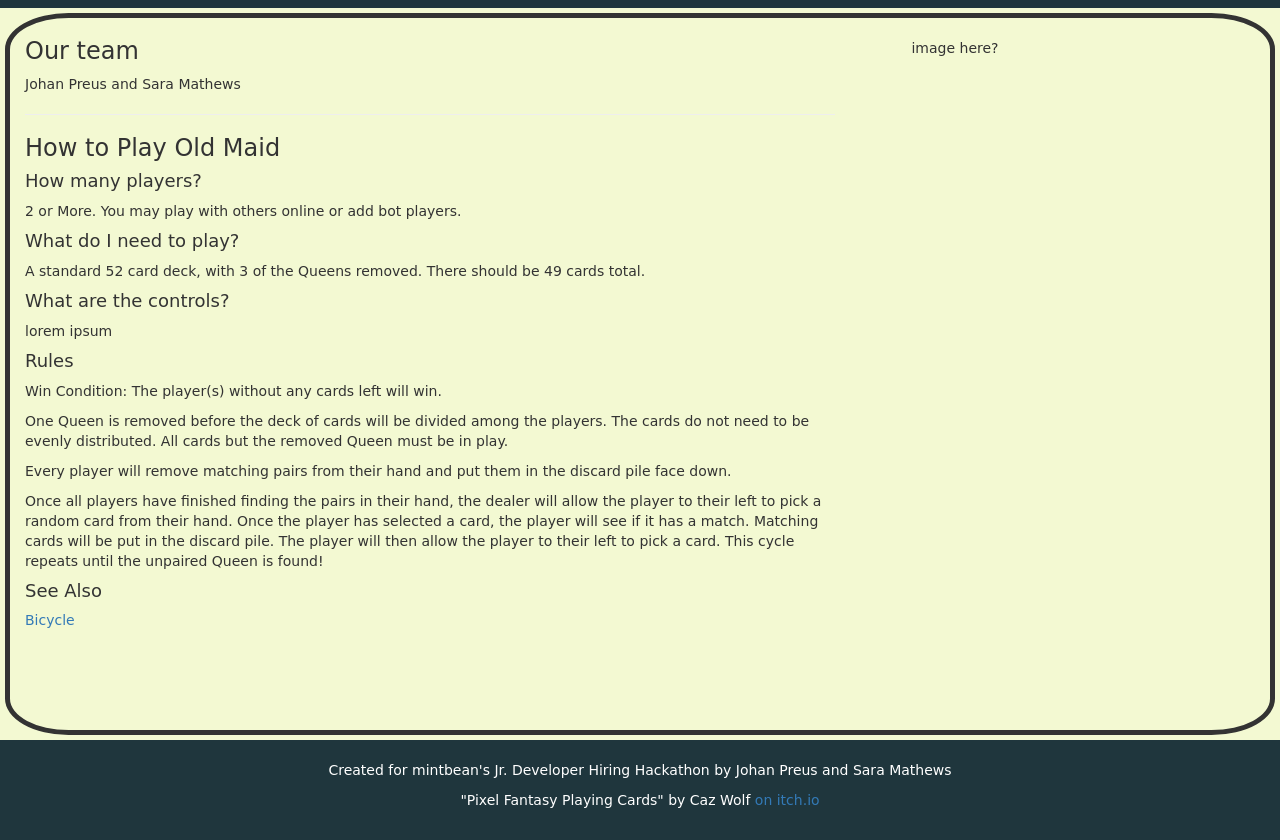
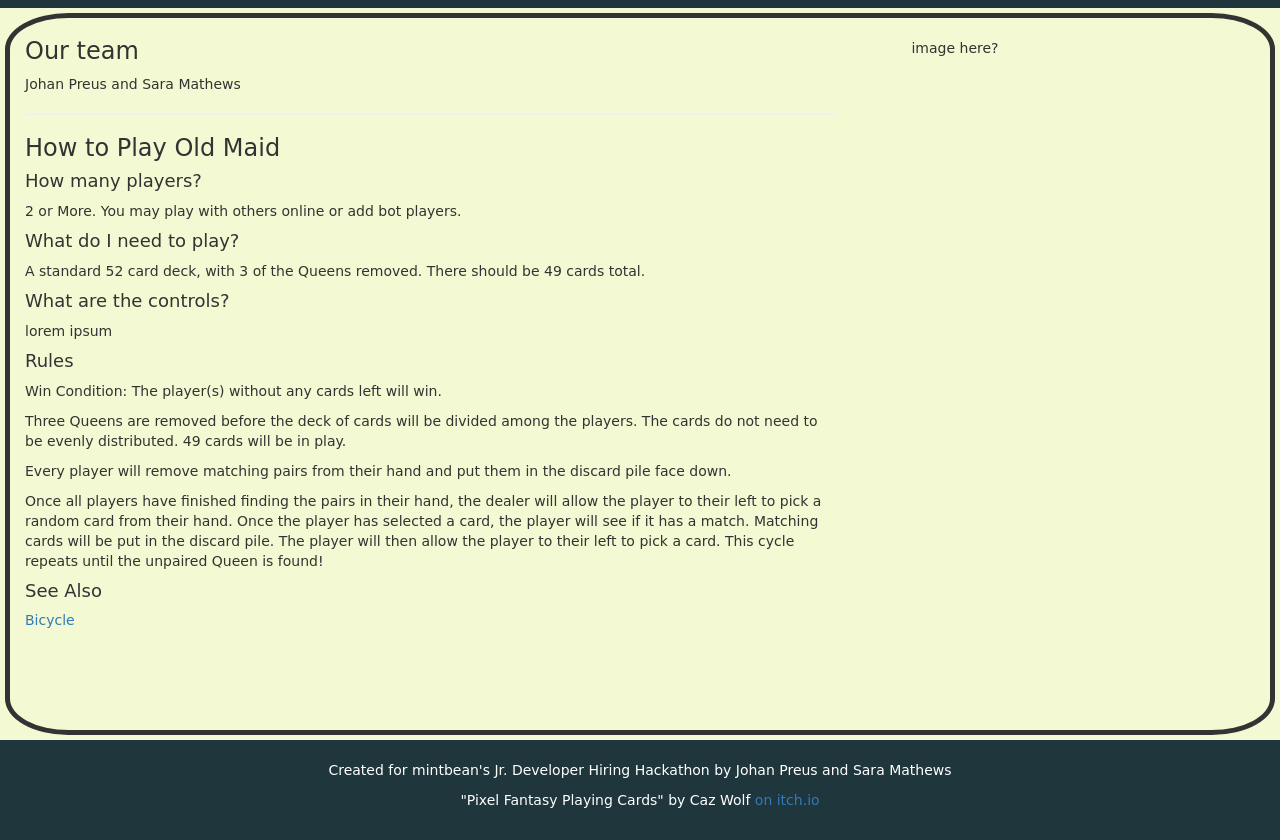
Before and after one commit to mathewsSara/oldmaidlanding, a website: page index.html in a window 1280 px wide. Shown: the part 102-942 px from the top of the page. Drawn offline with nearby package versions, Linux system fonts and the light colour scheme; a web font is replaced by a local one.

Commit message:
rules updated

```diff
--- a/index.html
+++ b/index.html
@@ -35,7 +35,7 @@
         <p>lorem ipsum</p>
         <h4>Rules</h4>
         <p>Win Condition: The player(s) without any cards left will win.</p>
-        <p>One Queen is removed before the deck of cards will be divided among the players. The cards do not need to be evenly distributed. All cards but the removed Queen must be in play.</p>
+        <p>Three Queens are removed before the deck of cards will be divided among the players. The cards do not need to be evenly distributed. 49 cards will be in play.</p>
         <p>Every player will remove matching pairs from their hand and put them in the discard pile face down.</p>
         <p>Once all players have finished finding the pairs in their hand, the dealer will allow the player to their left to pick a random card from their hand. Once the player has selected a card, the player will see if it has a match. Matching cards will be put in the discard pile. The player will then allow the player to their left to pick a card. This cycle repeats until the unpaired Queen is found! </p>
         <h4>See Also</h4>
```
